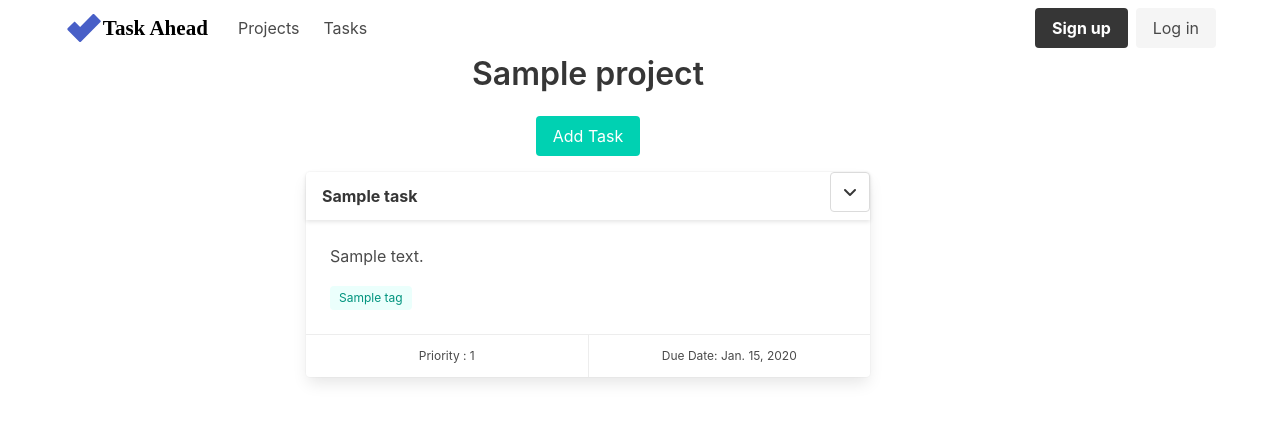
After one commit to timamero/django-task-complete, a Django app: page /todo/project/1 in a window 1280 px wide. The commit adds this page. Shown: the top 422 px of the page. Run offline with Django 3.2, Linux system fonts and the light colour scheme; tables that the repository leaves empty hold one stand-in row (values such as "Sample post"); parts of the project's set-up code (start-up, migrations or seed data) failed here and were passed over; some libraries are stand-ins or nearby versions.

Commit message:
Add project task list page

```diff
--- a/todo/models.py
+++ b/todo/models.py
@@ -1,4 +1,5 @@
 from django.db import models
+from django.urls import reverse
 from django.db.models.deletion import CASCADE
 
 class Project(models.Model):
@@ -8,6 +9,10 @@ class Project(models.Model):
 
     def __str__(self):
         return self.title
+
+    def get_absolute_url(self):
+        return reverse("project-task-list", args=[str(self.id)])
+
 
 class Tag(models.Model):
     """Model representing tag"""
--- a/todo/templates/base.html
+++ b/todo/templates/base.html
@@ -8,7 +8,7 @@
     {% block title %}<title>Task Ahead</title>{% endblock title %}
     <link rel="stylesheet" href="https://cdn.jsdelivr.net/npm/bulma@0.9.2/css/bulma.min.css">
     <link rel="stylesheet" href="{% static 'css/styles.css' %}">
-
+    <script src="https://kit.fontawesome.com/399087e055.js" crossorigin="anonymous"></script>
 </head>
 <body>
 
@@ -26,7 +26,7 @@
             </div>
 
             <div class="navbar-menu" id="navMenu">
-                <a class="navbar-item">
+                <a class="navbar-item" href="{% url 'projects' %}">
                     Projects
                 </a>
                 <a class="navbar-item">
--- /dev/null
+++ b/todo/templates/todo/project-task-list.html
@@ -0,0 +1,72 @@
+{% extends 'base.html' %}
+
+{% block content %}
+
+<div class="container ml-3 is-flex is-flex-direction-column">
+<h1 class="title has-text-centered">{{ project.title }}</h1>
+<div class="is-align-self-center mb-4">
+<a class="button is-primary">Add Task</a>
+</div>
+
+<div class="columns">
+    <div class="column is-6 is-offset-3 is-12-mobile is-offset-0-mobile">
+        <ul>
+        {% for task in tasks %}
+            <li>
+                <div class="card mb-4">
+                    <header class="card-header">
+                        <p class="card-header-title">{{ task.title }}</p>
+                        <div class="dropdown is-hoverable">
+                        <div class="dropdown-trigger">
+                            <button class="button" aria-haspopup="true" aria-controls="dropdown-menu">
+                            <span class="icon is-small">
+                                <i class="fas fa-angle-down" aria-hidden="true"></i>
+                            </span>
+                            </button>
+                        </div>
+                        <div class="dropdown-menu" id="dropdown-menu" role="menu">
+                            <div class="dropdown-content">
+                            <a href="#" class="dropdown-item">
+                                Mark Completed
+                            </a>
+                            <a href="#" class="dropdown-item">
+                                Update
+                            </a>
+                            <a href="#" class="dropdown-item">
+                                Delete
+                            </a>
+                            </div>
+                        </div>
+                        </div>
+                    </header>
+
+                        <div class="card-content">
+                            <div class="content">
+                            <p>{{ task.note }}</p>
+
+                            {% for tag in task.tag.all %}
+                            <span class="tag is-primary is-light">
+                            {{ tag }}
+                            </span>
+                            {% endfor %}
+
+                            </div>
+                        </div>
+
+
+                    <footer class="card-footer">
+                        <p class="card-footer-item is-size-7">Priority : {{ task.priority }}</p>
+                        {% if task.due_date %}
+                        <p class="card-footer-item is-size-7">Due Date: {{ task.due_date }}</p>
+                        {% endif %}
+
+                    </footer>
+                </div>
+            </li>
+        {% endfor %}
+        </ul>
+    </div>
+</div>
+</div>
+
+{% endblock content %}
--- a/todo/urls.py
+++ b/todo/urls.py
@@ -3,4 +3,6 @@ from . import views
 
 urlpatterns = [
     path('', views.index, name='index'),
+    path('projects/', views.ProjectListView.as_view(), name='projects'),
+    path('project/<int:pk>', views.project_task_list, name='project-task-list')
 ]
--- a/todo/views.py
+++ b/todo/views.py
@@ -1,5 +1,25 @@
-from django.shortcuts import render
+from django.shortcuts import render, get_object_or_404
+from django.views.generic.list import ListView
+
+from .models import Project, Task
 
 
 def index(request):
     return render(request, 'index.html')
+
+
+class ProjectListView(ListView):
+    model = Project
+
+
+def project_task_list(request, pk):
+    project = get_object_or_404(Project, id=pk)
+    tasks = Task.objects.filter(project=project)
+    # tags = tasks.tag.all()
+
+    context = {
+        'project': project,
+        'tasks': tasks,
+        # 'tags': tags,
+    }
+    return render(request, 'todo/project-task-list.html', context=context)
```
Also changed, not shown: todo/templates/todo/project_list.html (added, +24 -0 lines).
